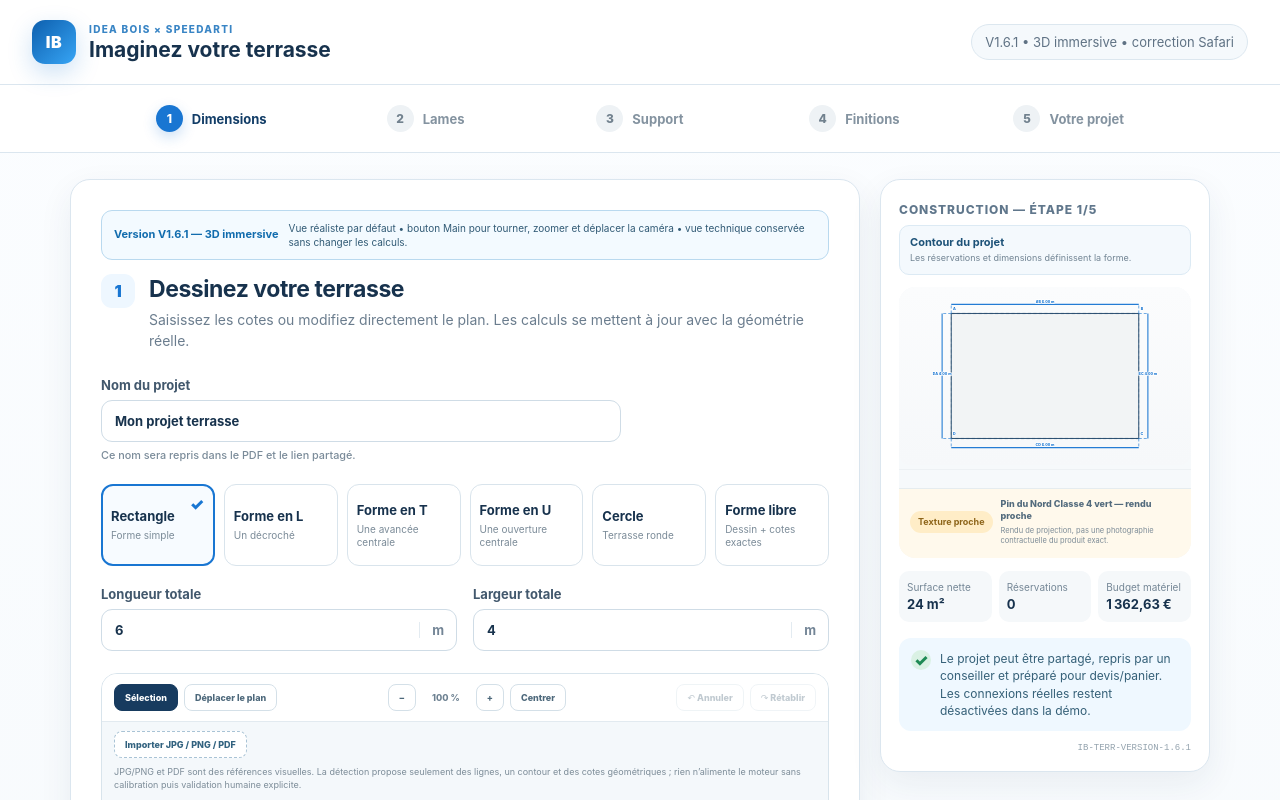
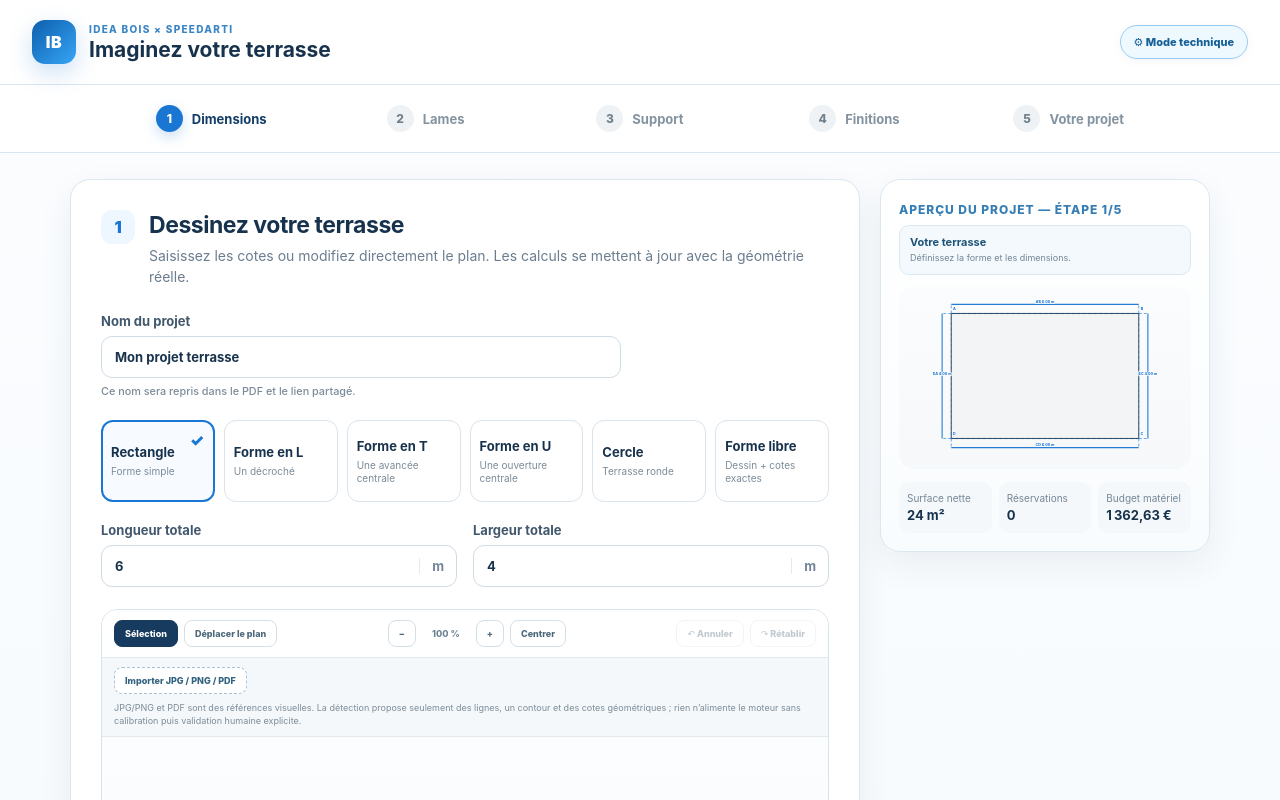
Before and after one commit to thibaultmourlane7/idea-bois-configurateur-terrasse, a React (Vite) app: page / in a window 1280 px wide. Shown: the top 800 px of the page. Built offline with nearby package versions, Linux system fonts and the light colour scheme; grey boxes are pictures that could not be loaded.

Commit message:
V1.7 — mode présentation IDEA Bois et couleurs 3D produit

```diff
--- a/package.json
+++ b/package.json
@@ -1,7 +1,7 @@
 {
   "name": "idea-bois-configurateur-terrasse",
   "private": true,
-  "version": "1.6.1",
+  "version": "1.7.0",
   "type": "module",
   "scripts": {
     "dev": "vite",
--- a/src/App.tsx
+++ b/src/App.tsx
@@ -122,7 +122,7 @@ function boardFilter(board: ProjectInput['board']): ProductFilter {
 export default function App() {
   const [project, setProject] = useState<ProjectInput>(() => restoreProjectFromUrl(initialProject, window.location.href));
   const [step, setStep] = useState(1);
-  const [preview, setPreview] = useState<'2d' | '3d' | 'side'>('2d');
+  const [preview, setPreview] = useState<'2d' | '3d' | 'side'>('3d');
   const [productSearch, setProductSearch] = useState('');
   const [productFilter, setProductFilter] = useState<ProductFilter>('all');
   const [readinessFilter, setReadinessFilter] = useState<ProductReadinessFilter>('all');
@@ -133,6 +133,7 @@ export default function App() {
   const [savedAvailable, setSavedAvailable] = useState(() => hasSavedProject());
   const [visualPreset, setVisualPreset] = useState<VisualPreset>('finished');
   const [visualLayers, setVisualLayers] = useState<ConstructionLayers>({ ...FINISHED_LAYERS });
+  const [presentationMode, setPresentationMode] = useState(true);
   const result = useMemo(() => runConfigurator(project), [project]);
   const joistOptions = useMemo(() => getCommercialJoistOptions(project), [project.board]);
   const progressiveLayers = useMemo(() => layersForStep(step), [step]);
@@ -232,8 +233,22 @@ export default function App() {
     }
   };
 
-  const next = () => setStep((current) => Math.min(5, current + 1));
+  const next = () => {
+    if (step === 4 && presentationMode) setPreview('3d');
+    setStep((current) => Math.min(5, current + 1));
+  };
   const previous = () => setStep((current) => Math.max(1, current - 1));
+  const togglePresentationMode = () => {
+    setPresentationMode((current) => {
+      const nextMode = !current;
+      if (nextMode) {
+        setVisualPreset('finished');
+        setVisualLayers({ ...FINISHED_LAYERS });
+        setPreview('3d');
+      }
+      return nextMode;
+    });
+  };
   const liveBudget = result.basket?.totalTtc != null
     ? euro(result.basket.totalTtc)
     : result.basket?.totalMinTtc != null && result.basket?.totalMaxTtc != null
@@ -243,7 +258,7 @@ export default function App() {
         : 'À compléter';
 
   return (
-    <div className="app-shell">
+    <div className={`app-shell ${presentationMode ? 'presentation-mode' : 'technical-mode'}`}>
       <header className="topbar">
         <div className="brand">
           <div className="brand-mark">IB</div>
@@ -253,8 +268,16 @@ export default function App() {
           </div>
         </div>
         <div className="topbar-actions">
+          <button
+            type="button"
+            className={`presentation-toggle ${presentationMode ? 'presentation-active' : ''}`}
+            onClick={togglePresentationMode}
+            title={presentationMode ? 'Afficher les contrôles techniques' : 'Revenir à la présentation Idea Bois'}
+          >
+            {presentationMode ? '⚙ Mode technique' : '✨ Présentation Idea Bois'}
+          </button>
           {savedAvailable && <button type="button" className="resume-button" onClick={resumeLocal}>Reprendre mon projet</button>}
-          <div className="header-note">V1.6.1 • 3D immersive • correction Safari</div>
+          {!presentationMode && <div className="header-note">V1.7 • présentation Idea Bois</div>}
         </div>
       </header>
 
@@ -272,10 +295,12 @@ export default function App() {
         <section className="wizard-card">
           {step === 1 && (
             <div className="step-content">
+              {!presentationMode && (
                 <div className="stabilisation-banner">
-                <strong>Version V1.6.1 — 3D immersive</strong>
-                <span>Vue réaliste par défaut • bouton Main pour tourner, zoomer et déplacer la caméra • vue technique conservée sans changer les calculs.</span>
+                  <strong>Version V1.7 — Présentation Idea Bois</strong>
+                  <span>Mode présentation client + rendu bois 3D renforcé. Le moteur métier reste inchangé.</span>
                 </div>
+              )}
               <GeometryEditor project={project} onChange={setProject} />
               {geometryDiagnostics.length > 0 && (
                 <div className="geometry-diagnostics">
@@ -296,6 +321,7 @@ export default function App() {
                     <button type="button" key={value} className={productFilter === value ? 'active' : ''} onClick={() => setProductFilter(value)}>{label}</button>
                   ))}
                 </div>
+                {!presentationMode && (
                   <div className="catalog-secondary">
                     <div className="catalog-filters readiness-filters">
                       {([['all','Tous niveaux'],['complete','Panier calculable'],['calculable','Calcul avancé'],['partial','Calcul partiel'],['price-only','Prix seul']] as const).map(([value,label]) => (
@@ -308,9 +334,10 @@ export default function App() {
                       <option value="price-desc">Prix décroissant</option>
                     </select>
                   </div>
+                )}
               </div>
 
-              <div className="catalog-count">{filteredBoards.length} gamme{filteredBoards.length > 1 ? 's' : ''} affichée{filteredBoards.length > 1 ? 's' : ''} • catalogue de base 04/09/2026, variantes revérifiées jusqu’au 23/09/2026</div>
+              {!presentationMode && <div className="catalog-count">{filteredBoards.length} gamme{filteredBoards.length > 1 ? 's' : ''} affichée{filteredBoards.length > 1 ? 's' : ''} • catalogue de base 04/09/2026, variantes revérifiées jusqu’au 23/09/2026</div>}
               <div className="product-grid real-catalog-grid">
                 {filteredBoards.map((board) => {
                   const readiness = getProductReadiness(board);
@@ -338,16 +365,18 @@ export default function App() {
                           )}
                         </div>
                         <div className="product-copy">
-                          <span className={`readiness-badge ${readiness.level}`}>{readiness.label}</span>
+                          {!presentationMode && <span className={`readiness-badge ${readiness.level}`}>{readiness.label}</span>}
                           <strong>{board.label}</strong>
                           <span>{board.subtitle}</span>
+                          {!presentationMode && (
                             <small className={`visual-status texture-${texture.status}`}>
                               {textureStatusLabel(texture)}{texture.status === 'close' ? ' • rendu de projection' : ''}
                             </small>
+                          )}
                           {board.gapRangeMm && <small className="gap-info">Jeu publié : {board.gapRangeMm[0]}–{board.gapRangeMm[1]} mm</small>}
                           <div className="product-meta">
                             <b>{board.priceTtcPerM2 != null ? `${euro(board.priceTtcPerM2)} / m²` : 'Prix à confirmer'}</b>
-                            <em>{board.catalog?.availabilitySnapshot ?? 'Disponibilité à confirmer'}</em>
+                            {!presentationMode && <em>{board.catalog?.availabilitySnapshot ?? 'Disponibilité à confirmer'}</em>}
                           </div>
                         </div>
                         <i>{project.board.id === board.id ? '✓' : ''}</i>
@@ -368,7 +397,7 @@ export default function App() {
               />
 
               <LayingSetupEditor project={project} onChange={setProject} />
-              <ProductCompatibilityPanel board={project.board} />
+              {!presentationMode && <ProductCompatibilityPanel board={project.board} />}
             </div>
           )}
 
@@ -458,7 +487,7 @@ export default function App() {
               <label className="single-field">Hauteur finie au point de référence<div className="input-unit compact"><input type="number" min="1" step="1" value={project.heightCm} onChange={(e) => setProject({ ...project, heightCm: +e.target.value })} /><span>cm</span></div><small>Du support au-dessus de la lame au coin haut-gauche de référence.</small></label>
               <LevelingEditor project={project} onChange={setProject} />
               <StairEditor project={project} onChange={setProject} />
-              {project.supportSystem === 'adjustable-pedestals' && (
+              {!presentationMode && project.supportSystem === 'adjustable-pedestals' && (
                 <SupportHeightMap project={project} plan={result.supportPlan} />
               )}
               {project.supportType !== 'stabilized-ground' && (
@@ -571,17 +600,19 @@ export default function App() {
                 <div><h2>Votre projet terrasse</h2><p>Votre panier matériaux est calculé avec les références et règles disponibles. Aucun montant manquant n’est inventé.</p></div>
                 <div className="result-actions">
                   <button type="button" className="ghost-button" onClick={saveLocal}>Enregistrer</button>
+                  {!presentationMode && (
                     <button type="button" className="ghost-button dossier-button" onClick={downloadSiteDossier} disabled={siteDossierBusy || !result.geometry}>
                       {siteDossierBusy ? 'Création du dossier…' : result.geometry ? 'Dossier chantier PDF' : 'Dossier indisponible'}
                     </button>
+                  )}
                   <button type="button" className="pdf-button" onClick={downloadPdf} disabled={pdfBusy}>
                     {pdfBusy ? 'Création du PDF…' : 'PDF client'}
                   </button>
                 </div>
               </div>
               <Results input={project} result={result} />
-              <CutOptimizationView layout={result.layout} />
-              <CommercialActions project={project} result={result} version={VERSION_TAG} />
+              {!presentationMode && <CutOptimizationView layout={result.layout} />}
+              {!presentationMode && <CommercialActions project={project} result={result} version={VERSION_TAG} />}
               <div className="preview-toolbar">
                 <div className="segmented small-segmented">
                   <button type="button" className={preview === '2d' ? 'active' : ''} onClick={() => setPreview('2d')}>Vue 2D</button>
@@ -590,17 +621,23 @@ export default function App() {
                 </div>
                 <span>Produit : <strong>{project.board.label}</strong></span>
               </div>
+              {!presentationMode && (
                 <LayerControls
                   preset={visualPreset}
                   layers={visualLayers}
                   onPreset={(preset, layers) => { setVisualPreset(preset); setVisualLayers(layers); }}
                   onLayers={(layers) => { setVisualPreset('custom'); setVisualLayers(layers); }}
                 />
+              )}
               {preview === '2d' && <Plan2D input={project} basket={result.basket} supportPlan={result.supportPlan} layers={visualLayers} exploded={visualPreset === 'exploded'} />}
               {preview === '3d' && <Preview3D input={project} basket={result.basket} supportPlan={result.supportPlan} layout={result.layout} layers={visualLayers} exploded={visualPreset === 'exploded'} />}
               {preview === 'side' && <SideView input={project} basket={result.basket} supportPlan={result.supportPlan} layers={visualLayers} />}
+              {!presentationMode && (
+                <>
                   <details className="technical-details"><summary>Détails techniques pour vérification</summary><div className="technical-body"><Diagnostics items={result.diagnostics} /><div className="trace-list">{result.trace.map((line,index) => <code key={index}>{line}</code>)}</div></div></details>
                   <div className="scope-reminder">Cette démo calcule uniquement les matériaux. Aucun temps de pose, aucune heure ni aucun coût de main-d'œuvre.</div>
+                </>
+              )}
             </div>
           )}
 
@@ -608,16 +645,24 @@ export default function App() {
         </section>
 
         <aside className="live-summary">
-          <span className="live-label">Construction — étape {step}/5</span>
+          <span className="live-label">{presentationMode ? 'Aperçu du projet' : 'Construction'} — étape {step}/5</span>
           <div className="progressive-stage">
-            <strong>{step === 1 ? 'Contour du projet' : step === 2 ? 'Lambourdes' : step === 3 ? 'Lambourdes + plots + hauteurs' : step === 4 ? 'Structure + rives' : 'Terrasse finie'}</strong>
-            <small>{step === 1 ? 'Les réservations et dimensions définissent la forme.' : step === 2 ? 'La lame choisie détermine l’entraxe documenté.' : step === 3 ? 'Les appuis sont implantés et leur hauteur est calculée selon les niveaux saisis.' : step === 4 ? 'L’habillage et ses supports verticaux sont ajoutés.' : 'Les lames recouvrent la structure.'}</small>
+            <strong>
+              {presentationMode
+                ? step === 1 ? 'Votre terrasse' : step === 2 ? 'Votre lame' : step === 3 ? 'Votre support' : step === 4 ? 'Vos finitions' : 'Votre projet terminé'
+                : step === 1 ? 'Contour du projet' : step === 2 ? 'Lambourdes' : step === 3 ? 'Lambourdes + plots + hauteurs' : step === 4 ? 'Structure + rives' : 'Terrasse finie'}
+            </strong>
+            <small>
+              {presentationMode
+                ? step === 1 ? 'Définissez la forme et les dimensions.' : step === 2 ? 'Choisissez le rendu et le sens de pose.' : step === 3 ? 'Précisez le support de votre terrasse.' : step === 4 ? 'Ajoutez les finitions souhaitées.' : 'Visualisez votre terrasse en 2D, 3D et en coupe.'
+                : step === 1 ? 'Les réservations et dimensions définissent la forme.' : step === 2 ? 'La lame choisie détermine l’entraxe documenté.' : step === 3 ? 'Les appuis sont implantés et leur hauteur est calculée selon les niveaux saisis.' : step === 4 ? 'L’habillage et ses supports verticaux sont ajoutés.' : 'Les lames recouvrent la structure.'}
+            </small>
           </div>
           <div className="live-preview"><Plan2D input={project} basket={result.basket} supportPlan={result.supportPlan} layers={progressiveLayers} /></div>
           {step === 4 && <div className="live-side-preview"><SideView input={project} basket={result.basket} supportPlan={result.supportPlan} layers={progressiveLayers} /></div>}
           <div className="live-stats"><div><span>Surface nette</span><strong>{result.geometry ? `${result.geometry.areaM2.toLocaleString('fr-FR', { maximumFractionDigits: 2 })} m²` : '—'}</strong></div><div><span>Réservations</span><strong>{project.obstacles.length}</strong></div><div><span>Budget matériel</span><strong>{liveBudget}</strong></div></div>
-          <div className="speedarti-note"><span>✓</span><p>Le projet peut être partagé, repris par un conseiller et préparé pour devis/panier. Les connexions réelles restent désactivées dans la démo.</p></div>
-          <code className="version-code">{VERSION_TAG}</code>
+          {!presentationMode && <div className="speedarti-note"><span>✓</span><p>Le projet peut être partagé, repris par un conseiller et préparé pour devis/panier. Les connexions réelles restent désactivées dans la démo.</p></div>}
+          {!presentationMode && <code className="version-code">{VERSION_TAG}</code>}
         </aside>
       </main>
     </div>
--- a/src/components/RealisticPreview3D.tsx
+++ b/src/components/RealisticPreview3D.tsx
@@ -7,6 +7,7 @@ import { buildProfessional3DScene, type Scene3DPoint } from '../engine/scene3d';
 import { computeImmersiveCameraFrame } from '../visual/immersive3d';
 import type { ConstructionLayers } from '../visual/layers';
 import { resolveMaterialProfile } from '../visual/materialProfiles';
+import { resolveBoardRenderColors } from '../visual/resolveBoardTexture';
 
 function point3(point: Scene3DPoint, yOffset = 0): THREE.Vector3 {
   return new THREE.Vector3(point.xM, point.zM + yOffset, point.yM);
@@ -374,9 +375,8 @@ export function RealisticPreview3D({
 
       for (const stair of sceneModel.stairs) {
         const stairBoard = findBoard(stair.boardId) ?? input.board;
-        const topColor = stairBoard.visual?.baseColor ?? '#b8895d';
-        const grain = stairBoard.visual?.grainColor ?? '#725034';
-        const materials = getBoardMaterials(stairBoard.id, topColor, grain);
+        const stairColors = resolveBoardRenderColors(stairBoard);
+        const materials = getBoardMaterials(stairBoard.id, stairColors.baseColor, stairColors.grainColor);
         const thicknessM = stairBoard.thicknessMm / 1000;
         for (const tread of stair.treads) {
           const bottom = tread.top.map((point) => ({ ...point, zM: point.zM - thicknessM }));
--- a/src/components/Results.tsx
+++ b/src/components/Results.tsx
@@ -73,7 +73,7 @@ export function Results({ input, result }: { input: ProjectInput; result: Config
         </article>
         {result.supportPlan && result.supportPlan.status !== 'unavailable' && (
           <article className="result-card">
-            <span>Structure V1.6.1</span>
+            <span>Structure</span>
             <strong>
               {result.supportPlan.supportPoints.reduce((sum, point) => sum + point.multiplicity, 0)} plots
             </strong>
--- a/src/engine/configurator.ts
+++ b/src/engine/configurator.ts
@@ -16,13 +16,13 @@ import { computeTerrainModel, TERRAIN_TAG } from './terrain';
 import { computeStairs, STAIR_TAG } from './stairs';
 import { computeGuardrails, GUARDRAIL_TAG } from './guardrails';
 
-export const VERSION_TAG = 'IB-TERR-VERSION-1.6.1';
+export const VERSION_TAG = 'IB-TERR-VERSION-1.7.0';
 export const CATALOG_TAG = 'SA-TERR-CATALOG-002';
 export const GAP_TAG = 'SA-TERR-GAP-001';
 
 export function runConfigurator(input: ProjectInput): ConfiguratorResult {
   const diagnostics: Diagnostic[] = [...validateProject(input)];
-  const trace: string[] = [`[${VERSION_TAG}] V1.6.1 : Sprint G2 — 3D immersive chargée à la demande avec repli sûr vers la vue technique sur navigateur incompatible.`];
+  const trace: string[] = [`[${VERSION_TAG}] V1.7.0 : présentation IDEA Bois par défaut et rendu 3D coloré depuis les teintes produit déjà référencées, sans modification du moteur métier.`];
 
   if (diagnostics.some((d) => d.severity === 'blocking')) {
     return { valid: false, diagnostics, trace: [...trace, 'Calcul bloqué : géométrie ou données de base invalides.'] };
--- a/src/styles.css
+++ b/src/styles.css
@@ -2040,3 +2040,108 @@
   font-size:10px;
   font-weight:850;
 }
+
+
+/* V1.7 — mode Présentation IDEA Bois */
+.presentation-toggle {
+  border:1px solid #cfe0eb;
+  background:#fff;
+  color:#2b6289;
+  border-radius:999px;
+  padding:9px 13px;
+  font-size:11px;
+  font-weight:850;
+  white-space:nowrap;
+  box-shadow:0 2px 8px rgba(35,65,90,.05);
+}
+.presentation-toggle.presentation-active {
+  background:#eef8ff;
+  border-color:#9ecbed;
+  color:#155f97;
+}
+.presentation-toggle:hover {
+  border-color:#8dbfe3;
+  background:#f7fbfe;
+}
+
+/* En présentation : masquer uniquement les éléments de contrôle interne / développement. */
+.presentation-mode .cut-kicker,
+.presentation-mode .visual-title code,
+.presentation-mode .texture-quality-note,
+.presentation-mode .construction-legend,
+.presentation-mode .edge-editor-note,
+.presentation-mode .guardrail-rule-note,
+.presentation-mode .terrain-platform-card-heading small,
+.presentation-mode .double-joist-visible-setting {
+  display:none !important;
+}
+
+.presentation-mode .preview3d-global-mode > span {
+  display:none;
+}
+
+.presentation-mode .preview3d-global-mode {
+  justify-content:flex-start;
+}
+
+.presentation-mode .immersive3d-toolbar {
+  margin-top:2px;
+}
+
+.presentation-mode .immersive3d-card {
+  box-shadow:0 14px 38px rgba(32,65,88,.08);
+}
+
+.presentation-mode .immersive3d-stage {
+  border-color:#d1dde5;
+}
+
+.presentation-mode .result-step > .section-heading p {
+  max-width:620px;
+}
+
+.presentation-mode .product-card {
+  box-shadow:0 5px 16px rgba(33,63,86,.045);
+}
+
+.presentation-mode .product-card.active {
+  box-shadow:0 8px 24px rgba(25,118,210,.10);
+}
+
+.presentation-mode .product-meta {
+  margin-top:8px;
+}
+
+.presentation-mode .live-summary {
+  background:linear-gradient(180deg,#ffffff,#f9fcfe);
+}
+
+.presentation-mode .live-label {
+  color:#347db5;
+}
+
+.presentation-mode .progressive-stage {
+  background:#f3f9fd;
+  border-color:#d8e9f4;
+}
+
+.presentation-mode .stair-editor,
+.presentation-mode .guardrail-editor,
+.presentation-mode .edge-setup-editor,
+.presentation-mode .terrain-platform-editor {
+  box-shadow:none;
+}
+
+@media(max-width:700px){
+  .topbar-actions {
+    gap:7px;
+  }
+  .presentation-toggle {
+    padding:8px 10px;
+    font-size:10px;
+  }
+  .presentation-mode .immersive3d-card {
+    margin-left:-6px;
+    margin-right:-6px;
+  }
+}
--- a/src/visual/resolveBoardTexture.ts
+++ b/src/visual/resolveBoardTexture.ts
@@ -29,3 +29,55 @@ export function textureStatusLabel(asset: ProductTextureAsset): string {
   if (asset.status === 'close') return 'Texture proche';
   return 'Texture à compléter';
 }
+
+
+export interface BoardRenderColors {
+  baseColor: string;
+  grainColor: string;
+  accentColor: string;
+  source: 'product-texture' | 'board-visual';
+}
+
+function shadeHex(hex: string, factor: number): string {
+  const normalized = hex.replace('#', '');
+  if (!/^[0-9a-fA-F]{6}$/.test(normalized)) return hex;
+  const value = Number.parseInt(normalized, 16);
+  const r = Math.max(0, Math.min(255, Math.round(((value >> 16) & 255) * factor)));
+  const g = Math.max(0, Math.min(255, Math.round(((value >> 8) & 255) * factor)));
+  const b = Math.max(0, Math.min(255, Math.round((value & 255) * factor)));
+  return `#${[r, g, b].map((channel) => channel.toString(16).padStart(2, '0')).join('')}`;
+}
+
+/**
+ * Couleurs de projection 3D.
+ *
+ * Si une texture produit est déjà associée et possède une teinte de calibration,
+ * cette teinte devient la couleur principale du rendu. Cela évite que les produits
+ * mappés apparaissent avec la couleur neutre utilisée historiquement pour les
+ * produits sans média exact.
+ *
+ * Une texture neutre ne déclenche aucune couleur inventée : on conserve alors
+ * strictement les couleurs visuelles déjà portées par le produit.
+ */
+export function resolveBoardRenderColors(board: BoardSpec): BoardRenderColors {
+  const asset = resolveBoardTexture(board);
+  const visualBase = board.visual?.baseColor ?? '#d8c3a4';
+  const visualGrain = board.visual?.grainColor ?? '#8f775d';
+  const visualAccent = board.visual?.accentColor ?? '#efe6d8';
+
+  if (asset.status !== 'neutral' && asset.tintColor) {
+    return {
+      baseColor: asset.tintColor,
+      grainColor: shadeHex(asset.tintColor, 0.62),
+      accentColor: shadeHex(asset.tintColor, 1.22),
+      source: 'product-texture',
+    };
+  }
+
+  return {
+    baseColor: visualBase,
+    grainColor: visualGrain,
+    accentColor: visualAccent,
+    source: 'board-visual',
+  };
+}
```
Also changed, not shown: src/engine/scene3d.ts (+6 -3 lines), 2 other files (tests, documents, lock files or other folders). Lines whose indentation alone changed are shown as unchanged.
